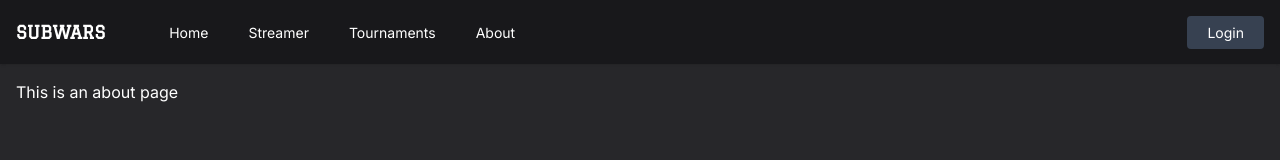
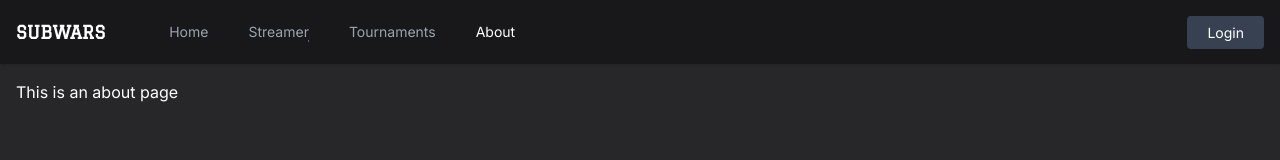
Before and after one commit to dennisfransen/subwars, a Vue app in the folder client/: page /about in a window 1280 px wide. Shown: the top 160 px of the page. Built offline with nearby package versions, Linux system fonts and the light colour scheme.

Commit message:
AppWebHeader: border bottom on active links

```diff
--- a/client/src/components/app/AppWebHeader.vue
+++ b/client/src/components/app/AppWebHeader.vue
@@ -6,11 +6,31 @@
 					<router-link to="/">Subwars</router-link>
 				</h1>
 
-				<nav class="space-x-10">
-					<router-link to="/" class="text-sm">Home</router-link>
-					<router-link to="/streamer" class="text-sm">Streamer</router-link>
-					<router-link to="/tournaments" class="text-sm">Tournaments</router-link>
-					<router-link to="/about" class="text-sm">About</router-link>
+				<nav class="flex items-center gap-10">
+					<router-link
+						to="/"
+						class="relative block overflow-x-hidden text-sm text-gray-400 after:absolute after:bottom-0 after:left-0 after:h-[2px] after:w-full after:translate-x-full after:transform after:bg-gray-400 after:transition-transform after:duration-300"
+						active-class="after:translate-x-0 text-white"
+						>Home</router-link
+					>
+					<router-link
+						to="/streamer"
+						class="relative block overflow-x-hidden text-sm text-gray-400 after:absolute after:bottom-0 after:left-0 after:h-[2px] after:w-full after:translate-x-full after:transform after:bg-gray-400 after:transition-transform after:duration-300"
+						active-class="after:translate-x-0 text-white"
+						>Streamer</router-link
+					>
+					<router-link
+						to="/tournaments"
+						class="relative block overflow-x-hidden text-sm text-gray-400 after:absolute after:bottom-0 after:left-0 after:h-[2px] after:w-full after:translate-x-full after:transform after:bg-gray-400 after:transition-transform after:duration-300"
+						active-class="after:translate-x-0 text-white"
+						>Tournaments</router-link
+					>
+					<router-link
+						to="/about"
+						class="relative block overflow-x-hidden text-sm text-gray-400 after:absolute after:bottom-0 after:left-0 after:h-[2px] after:w-full after:translate-x-full after:transform after:bg-gray-400 after:transition-transform after:duration-300"
+						active-class="after:translate-x-0 text-white"
+						>About</router-link
+					>
 				</nav>
 			</div>
 
```
